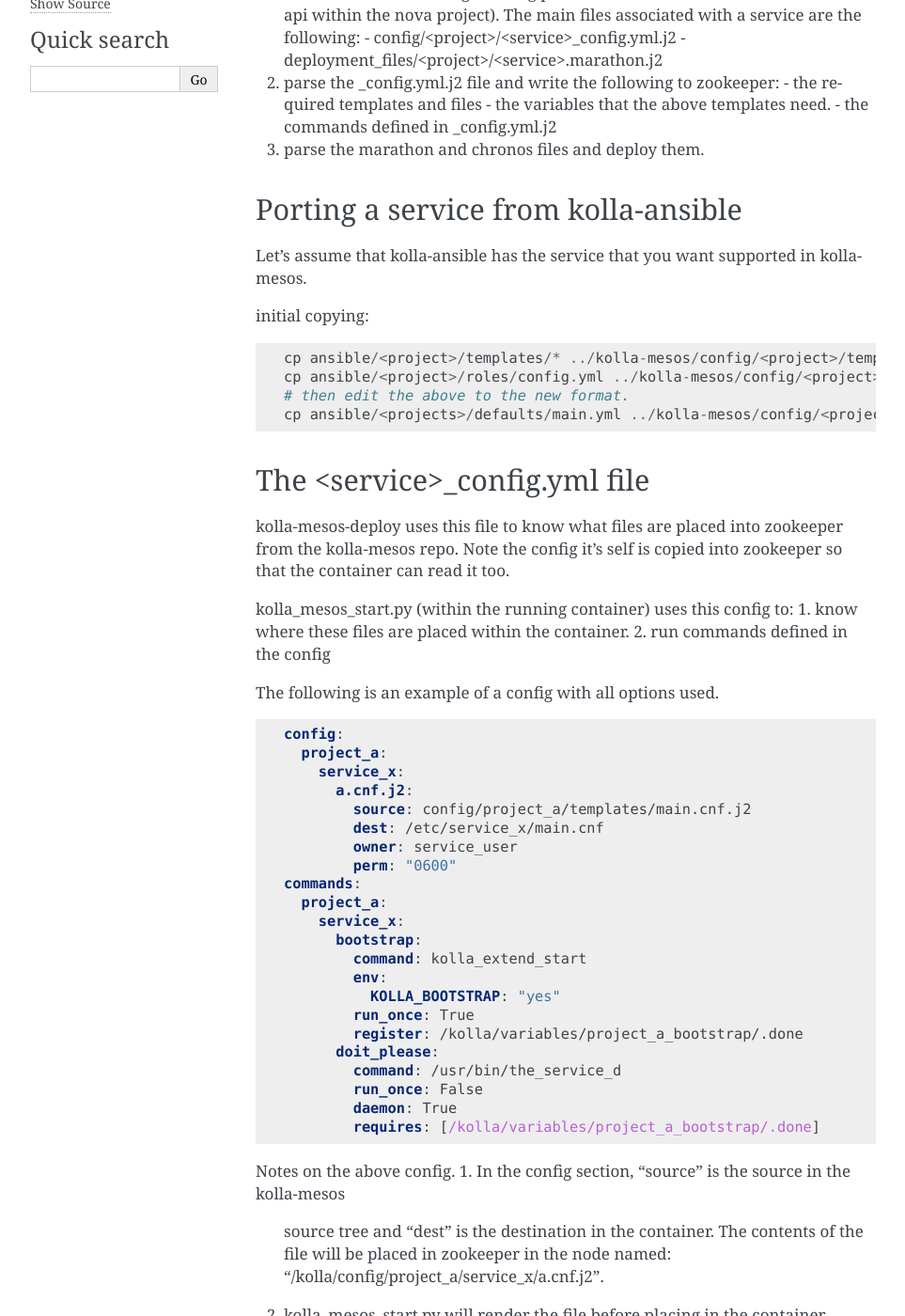
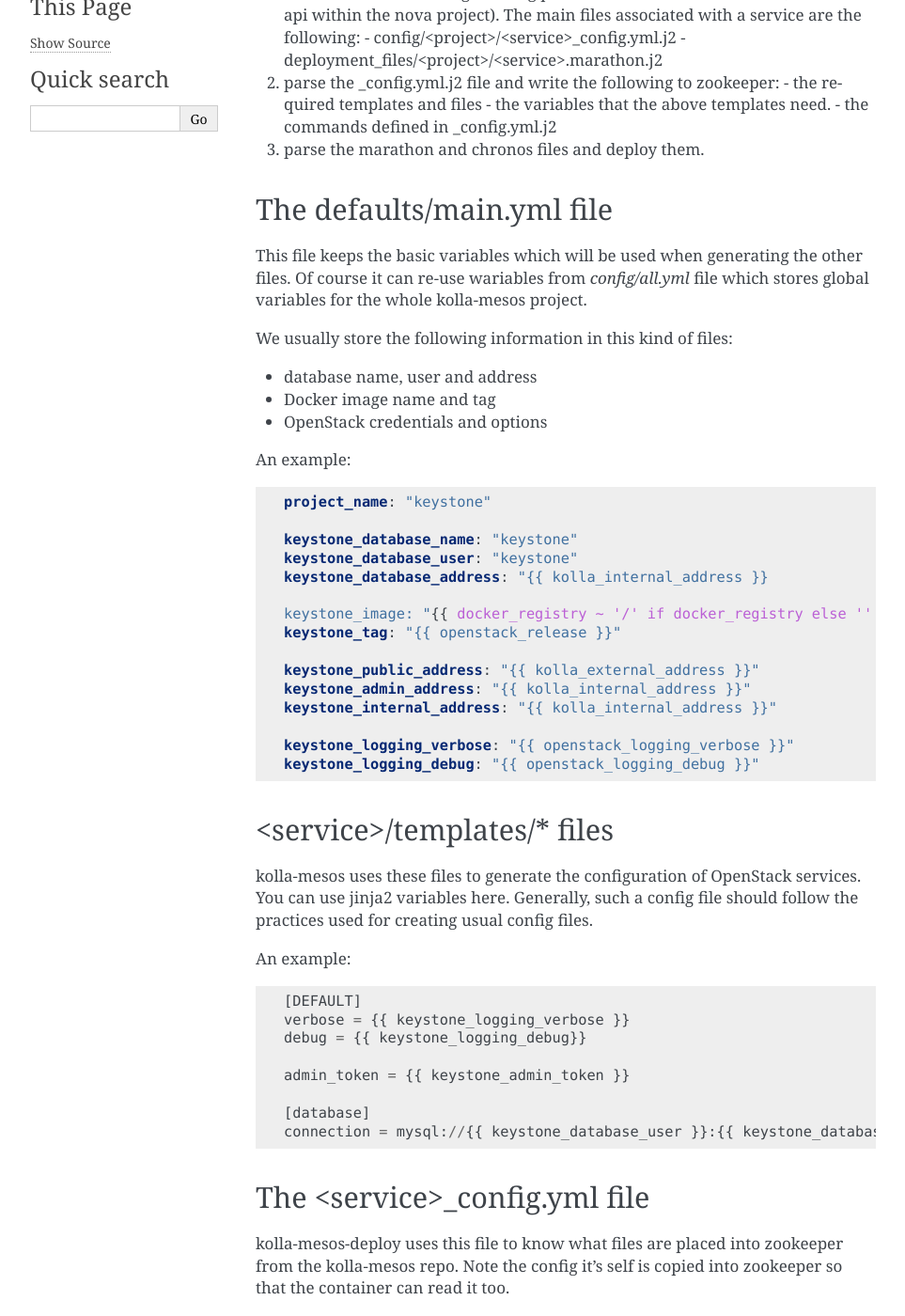
Before and after one commit to openstack-archive/kolla-mesos, a Sphinx documentation site: the page built from doc/source/howto_add_a_new_service.rst, in a window 1280 px wide and 1400 px high, scrolled down 283 px. Shown: the whole window at 94% size, without its empty margins (148-1111 px from the left). Built offline with Sphinx 7.4.7, drawn with Linux system fonts in a browser that asks for light colours; pages that are not in the unit, such as notebooks, are missing from menus; some of the changed text lies outside the part shown.

Commit message:
Improvements in documentation
- Autodescribing main modules
- More details in HOWTO to add a new service
- Basic description of CLI commands

Change-Id: I00d6c294b1008a4ebb6ed4057e8317f3de99dee0

```diff
--- /dev/null
+++ b/doc/source/chronos.rst
@@ -0,0 +1,6 @@
+--------------
+Chronos client
+--------------
+
+.. automodule:: kolla_mesos.chronos
+   :members:
--- /dev/null
+++ b/doc/source/deploy.rst
@@ -0,0 +1,5 @@
+--------------
+Deploy command
+--------------
+
+.. automodule:: kolla_mesos.cmd.deploy
--- a/doc/source/howto_add_a_new_service.rst
+++ b/doc/source/howto_add_a_new_service.rst
@@ -39,18 +39,57 @@
 3. parse the marathon and chronos files and deploy them.
 
 
-Porting a service from kolla-ansible
-------------------------------------
+The defaults/main.yml file
+--------------------------
 
-Let's assume that kolla-ansible has the service that you want
-supported in kolla-mesos.
+This file keeps the basic variables which will be used when generating the
+other files. Of course it can re-use wariables from *config/all.yml* file
+which stores global variables for the whole kolla-mesos project.
 
-initial copying::
+We usually store the following information in this kind of files:
 
-  cp ansible/<project>/templates/* ../kolla-mesos/config/<project>/templates/
-  cp ansible/<project>/roles/config.yml ../kolla-mesos/config/<project>/<service>_config.yml
-  # then edit the above to the new format.
-  cp ansible/<projects>/defaults/main.yml ../kolla-mesos/config/<project>/defaults/main.yml
+* database name, user and address
+* Docker image name and tag
+* OpenStack credentials and options
+
+An example:
+
+.. code-block:: yaml
+
+  project_name: "keystone"
+
+  keystone_database_name: "keystone"
+  keystone_database_user: "keystone"
+  keystone_database_address: "{{ kolla_internal_address }}
+
+  keystone_image: "{{ docker_registry ~ '/' if docker_registry else '' }}{{ docker_namespace }}/{{ kolla_base_distro }}-{{ kolla_install_type }}-keystone"
+  keystone_tag: "{{ openstack_release }}"
+
+  keystone_public_address: "{{ kolla_external_address }}"
+  keystone_admin_address: "{{ kolla_internal_address }}"
+  keystone_internal_address: "{{ kolla_internal_address }}"
+
+  keystone_logging_verbose: "{{ openstack_logging_verbose }}"
+  keystone_logging_debug: "{{ openstack_logging_debug }}"
+
+
+<service>/templates/* files
+---------------------------
+
+kolla-mesos uses these files to generate the configuration of OpenStack
+services. You can use jinja2 variables here. Generally, such a config file
+should follow the practices used for creating usual config files.
+
+An example::
+
+  [DEFAULT]
+  verbose = {{ keystone_logging_verbose }}
+  debug = {{ keystone_logging_debug}}
+
+  admin_token = {{ keystone_admin_token }}
+
+  [database]
+  connection = mysql://{{ keystone_database_user }}:{{ keystone_database_password }}@{{ keystone_database_address }}/{{ keystone_database_name }}
 
 
 The <service>_config.yml file
@@ -61,6 +100,7 @@
 copied into zookeeper so that the container can read it too.
 
 kolla_mesos_start.py (within the running container) uses this config to:
+
 1. know where these files are placed within the container.
 2. run commands defined in the config
 
@@ -92,6 +132,7 @@
           requires: [/kolla/variables/project_a_bootstrap/.done]
 
 Notes on the above config.
+
 1. In the config section, "source" is the source in the kolla-mesos
    source tree and "dest" is the destination in the container. The
    contents of the file will be placed in zookeeper in the node named:
--- /dev/null
+++ b/doc/source/man/index.rst
@@ -0,0 +1,10 @@
+-----------------------
+Man pages for utilities
+-----------------------
+
+.. toctree::
+   :maxdepth: 2
+
+   kolla-mesos-deploy
+   kolla-mesos-config
+   kolla-mesos-cleanup
--- /dev/null
+++ b/doc/source/marathon.rst
@@ -0,0 +1,6 @@
+---------------
+Marathon client
+---------------
+
+.. automodule:: kolla_mesos.marathon
+   :members:
```
Also changed, not shown: other parts of doc/source/howto_add_a_new_service.rst (+14 -0 lines), doc/source/index.rst (+14 -3 lines), doc/source/man/kolla-mesos-cleanup.rst (added, +17 -0 lines), doc/source/man/kolla-mesos-config.rst (added, +61 -0 lines), doc/source/man/kolla-mesos-deploy.rst (added, +121 -0 lines), 1 other file.
